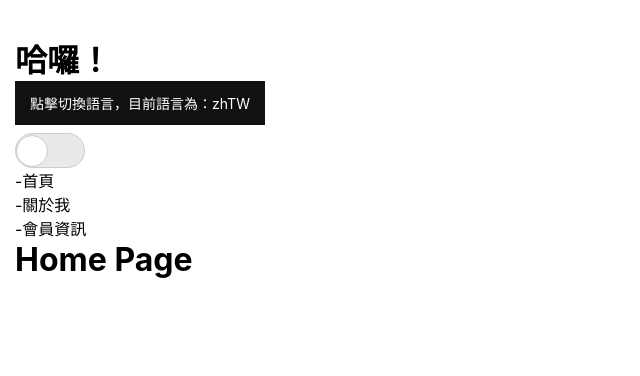
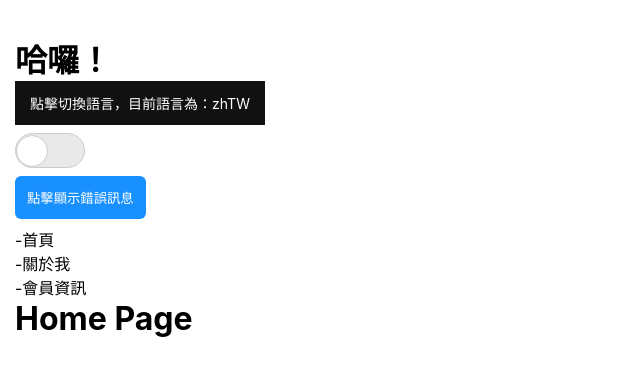
Before and after one commit to ErnieHan/react-original, a React (Create React App) app: page / in a window 1280 px wide. Shown: the top 376 px of the page, without its empty margins (0-640 px from the left). Built offline with nearby package versions, Linux system fonts and the light colour scheme.

Commit message:
first commit

```diff
--- a/src/App.js
+++ b/src/App.js
@@ -17,12 +17,14 @@ import Page404 from "./pages/Page404";
 // function
 import getCookie from "./function/getCookie";
 import writeCookie from "./function/writeCookie";
+import ErrorMessage from "./components/ErrorMessage";
 
 const Content = styled.div`
   max-width: 1280px;
   margin: 0 auto;
   padding: 35px 15px;
   background: ${props => props.theme.background};
+  color: ${props => props.theme.textColor};
 `;
 
 const LanguageButton = styled.button`
@@ -135,12 +137,10 @@ class App extends React.Component {
     const { getThemeSuccessfully, themeName, themeColors } = this.props;
     return (
       getThemeSuccessfully && (
-        <Content className="transition">
-          {console.log(themeColors)}
+        <Content theme={themeColors}>
           <style>{`
           body{
             background: ${themeColors.background};
-            color: ${themeColors.textColor};
           }
           `}</style>
           <Translation>{t => <h1>{t("app.hello")}</h1>}</Translation>
@@ -155,6 +155,7 @@ class App extends React.Component {
             />
             <div />
           </Label>
+          <ErrorMessage />
           <Router>
             <div>
               <nav>
@@ -220,7 +221,4 @@ const mapDispatchToProps = dispatch => {
   };
 };
 
-export default connect(
-  mapStateToProps,
-  mapDispatchToProps
-)(App);
+export default connect(mapStateToProps, mapDispatchToProps)(App);
--- /dev/null
+++ b/src/components/ErrorMessage/index.jsx
@@ -0,0 +1,112 @@
+import React, { Component } from "react";
+import styled from "styled-components";
+
+const Button = styled.button`
+  background: #1890ff;
+  color: white;
+  border: 0;
+  border-radius: 6px;
+  padding: 12px;
+  margin: 8px 0;
+  &:hover {
+    background: #40a9ff;
+  }
+`;
+
+const MessageContent = styled.div`
+  position: fixed;
+  top: 16px;
+  left: 0;
+  width: 100%;
+  pointer-events: none;
+  display: flex;
+  justify-content: center;
+  align-items: center;
+  z-index: 99;
+  @media (max-width: 767px) {
+    top: 50%;
+    transform: translateY(-50%);
+  }
+`;
+
+const ErrorText = styled.div`
+  background: #fff;
+  padding: 8px 20px;
+  font-size: 13px;
+  border-radius: 6px;
+  box-shadow: 0px 0px 10px -5px rgba(0, 0, 0, 0.5);
+  opacity: ${props => (props.active ? "1" : "0")};
+  transform: ${props => (props.active ? "translateY(0)" : "translateY(-100%)")};
+  transition: all 0.3s ease-in-out;
+  display: flex;
+  align-items: center;
+  justify-content: center;
+  @media (max-width: 767px) {
+    width: 80%;
+    height: 100px;
+    font-size: 17px;
+  }
+`;
+
+const ErrorCircle = styled.div`
+  width: 18px;
+  height: 18px;
+  background: #e91d1d;
+  border-radius: 50%;
+  display: inline-block;
+  margin-right: 6px;
+  position: relative;
+  &::before {
+    content: "";
+    width: 2px;
+    height: 60%;
+    background: #fff;
+    position: absolute;
+    top: 50%;
+    left: 50%;
+    transform: translate(-50%, -50%) rotate(45deg);
+  }
+  &::after {
+    content: "";
+    width: 2px;
+    height: 60%;
+    background: #fff;
+    position: absolute;
+    top: 50%;
+    left: 50%;
+    transform: translate(-50%, -50%) rotate(-45deg);
+  }
+`;
+
+class ErrorMessage extends Component {
+  state = {
+    active: false
+  };
+  clickErrorMessage = async () => {
+    await this.setState({
+      active: true
+    });
+    await setTimeout(() => {
+      this.setState({
+        active: false
+      });
+    }, 3500);
+  };
+  render() {
+    return (
+      <div>
+        <Button onClick={!this.state.active ? this.clickErrorMessage : null}>
+          點擊顯示錯誤訊息
+        </Button>
+        <MessageContent>
+          <ErrorText active={this.state.active}>
+            <ErrorCircle />
+            <span>您輸入的資訊有誤</span>
+          </ErrorText>
+        </MessageContent>
+      </div>
+    );
+  }
+}
+
+export default ErrorMessage;
```
Also changed, not shown: 1 other file (tests, documents, lock files or other folders).
